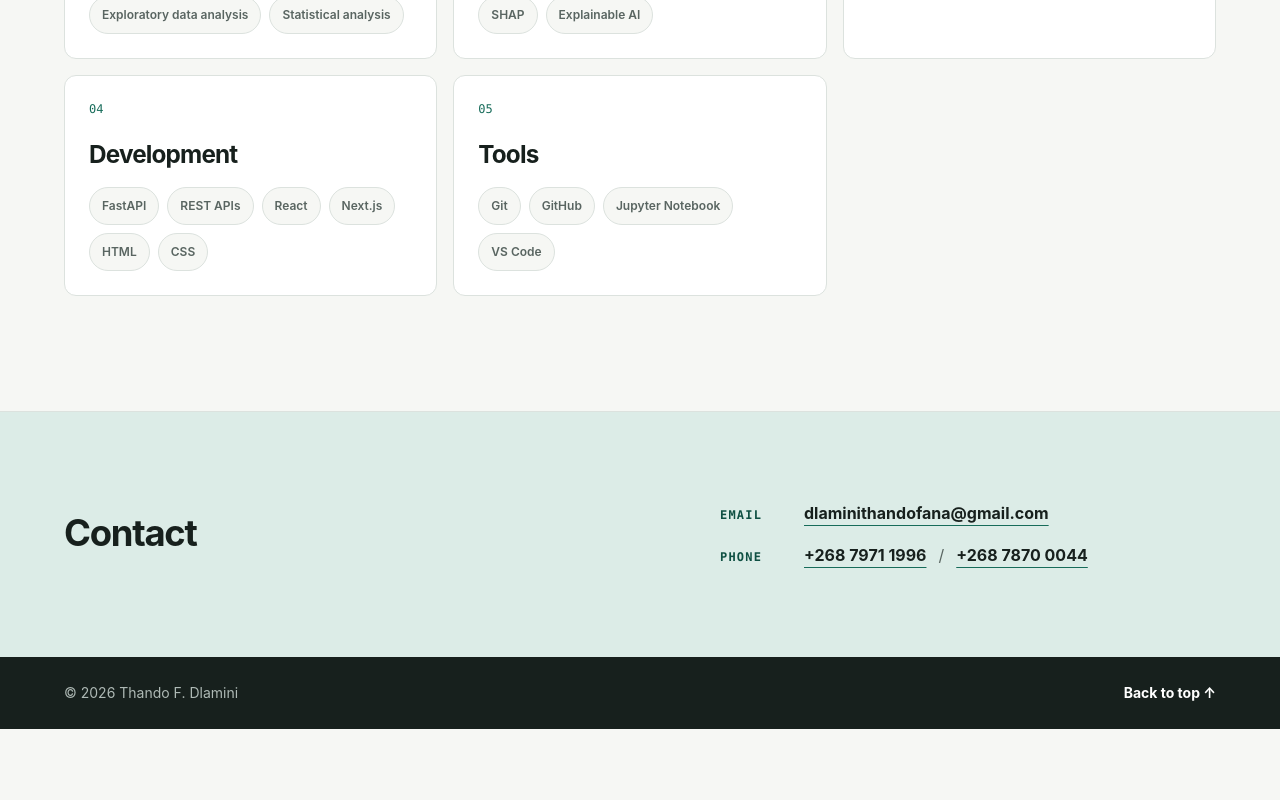
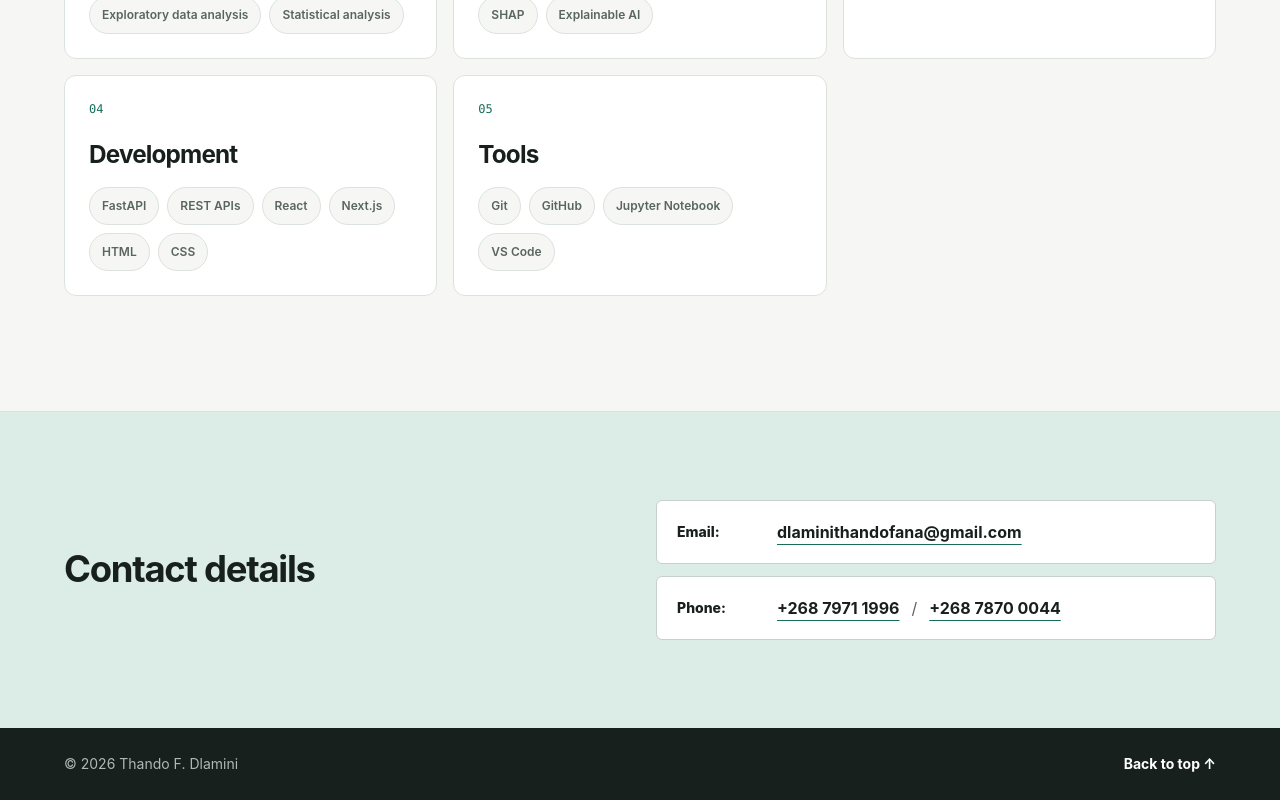
Before and after one commit to thandofana/thandofana.github.io, a React (Vite) app: page / in a window 1280 px wide. Shown: the part 4967-5767 px from the top of the page. Before the commit the page ends 5696 px from the top, so only its background shows below. Built offline with nearby package versions, Linux system fonts and the light colour scheme.

Commit message:
Make contact labels prominent

```diff
--- a/scripts/qa-render.mjs
+++ b/scripts/qa-render.mjs
@@ -76,11 +76,11 @@ try {
   assert.ok(html.includes('href="tel:+26879711996"'), 'The first phone number must render.')
   assert.ok(html.includes('href="tel:+26878700044"'), 'The second phone number must render.')
   assert.ok(
-    html.includes('class="contact__label">Email</span>'),
+    html.includes('class="contact__label">Email:</strong>'),
     'The email address must have a visible label.',
   )
   assert.ok(
-    html.includes('class="contact__label">Phone</span>'),
+    html.includes('class="contact__label">Phone:</strong>'),
     'The phone numbers must have a visible label.',
   )
   assert.ok(!html.includes('End-to-end workflow'), 'The previous hero graphic must not render.')
--- a/src/pages/PortfolioHome.jsx
+++ b/src/pages/PortfolioHome.jsx
@@ -128,14 +128,14 @@ function PortfolioHome() {
         >
           <Container>
             <div className="contact__inner">
-              <h2 id="contact-title">Contact</h2>
+              <h2 id="contact-title">Contact details</h2>
               <address className="contact__details">
                 <div className="contact__item">
-                  <span className="contact__label">Email</span>
+                  <strong className="contact__label">Email:</strong>
                   <a href={`mailto:${profile.email}`}>{profile.email}</a>
                 </div>
                 <div className="contact__item">
-                  <span className="contact__label">Phone</span>
+                  <strong className="contact__label">Phone:</strong>
                   <span className="contact__phones">
                     {profile.phones.map((phone, index) => (
                       <span className="contact__phone" key={phone.href}>
--- a/src/styles/global.css
+++ b/src/styles/global.css
@@ -1729,27 +1729,29 @@ p {
 
 .contact__details {
   display: grid;
-  min-width: min(100%, 31rem);
-  gap: var(--space-4);
+  min-width: min(100%, 35rem);
+  gap: var(--space-3);
   color: var(--color-text-muted);
   font-style: normal;
 }
 
 .contact__item {
   display: grid;
-  align-items: baseline;
+  min-height: 4rem;
+  align-items: center;
   gap: var(--space-5);
-  grid-template-columns: 4rem minmax(0, 1fr);
+  padding: var(--space-4) var(--space-5);
+  border: 1px solid var(--color-border-strong);
+  border-radius: var(--radius-sm);
+  background: var(--color-surface);
+  grid-template-columns: 5rem minmax(0, 1fr);
 }
 
 .contact__label {
-  color: var(--color-accent-strong);
-  font-family: var(--font-mono);
-  font-size: var(--text-xs);
+  color: var(--color-text);
+  font-size: var(--text-sm);
   font-style: normal;
-  font-weight: 750;
-  letter-spacing: 0.1em;
-  text-transform: uppercase;
+  font-weight: 800;
 }
 
 .contact__details a {
```
